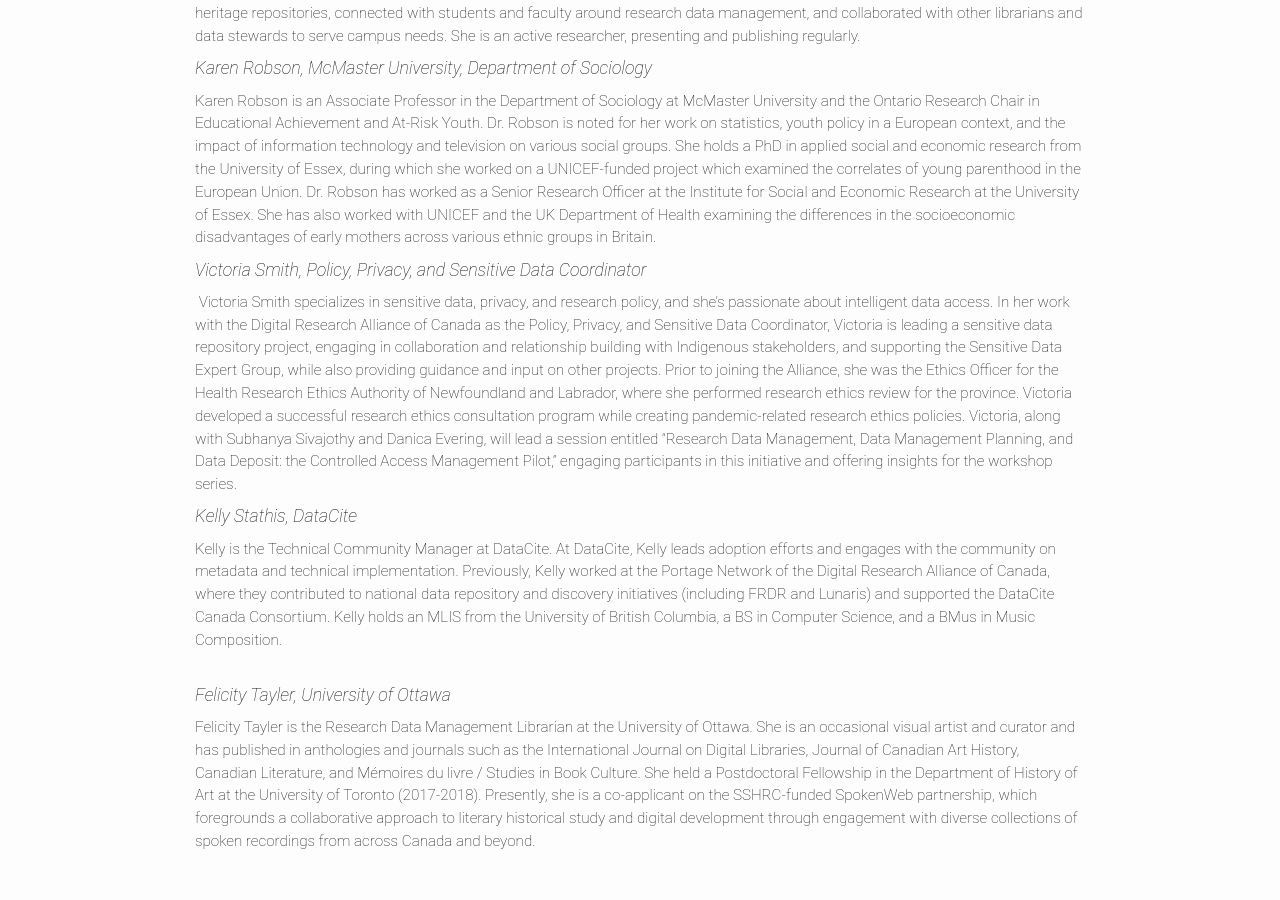
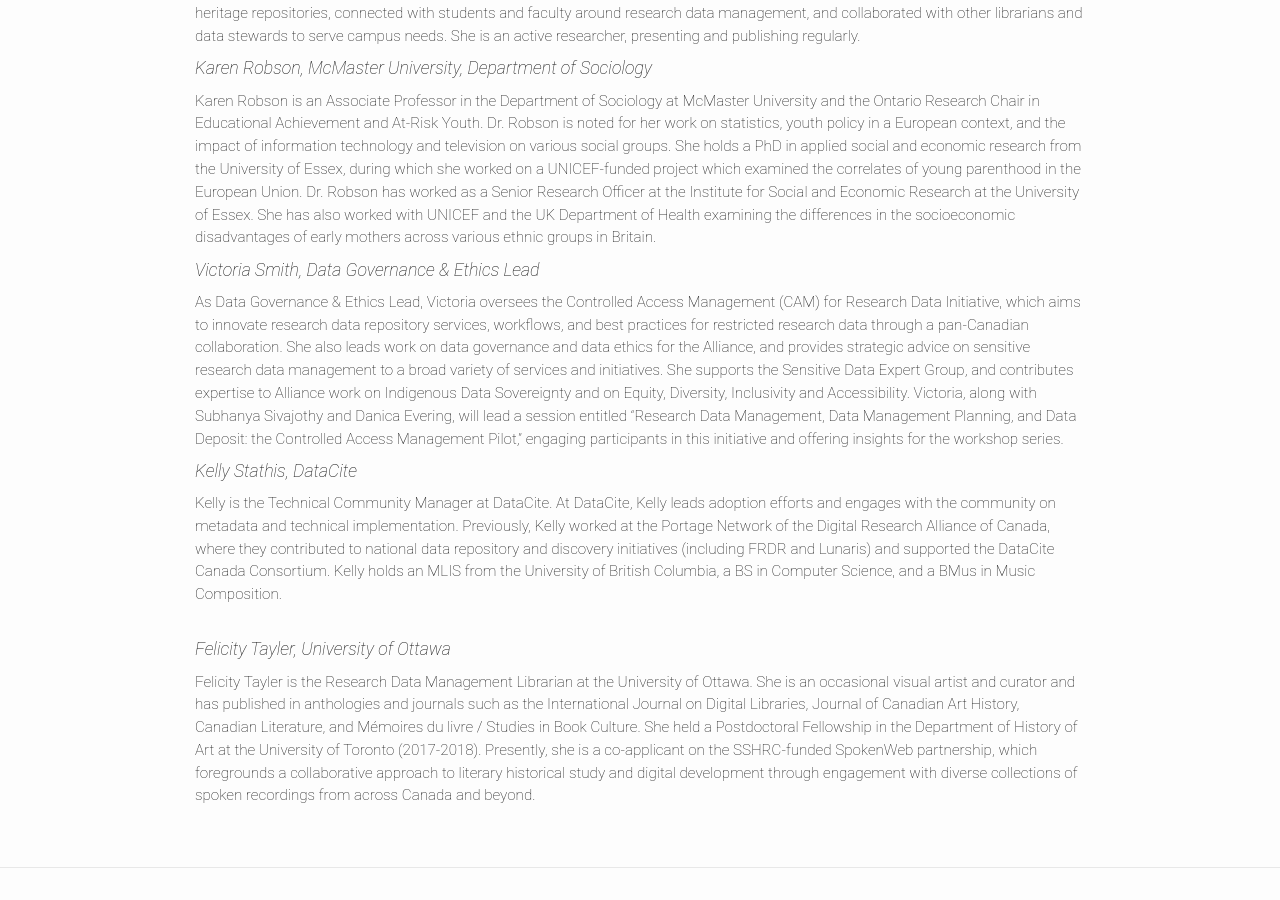
Before and after one commit to Community-Data-Toolkits-Workshop/CDTW, a Jekyll site: the page built from presenters.md, in a window 1280 px wide and 900 px high, scrolled down 2240 px. Built offline with Jekyll 4.4.1, drawn with Linux system fonts in a browser that asks for light colours.

Commit message:
Update Victoria Smith bio.md

```diff
--- a/presenters.md
+++ b/presenters.md
@@ -40,8 +40,8 @@
 ### Karen Robson, McMaster University, Department of Sociology
 Karen Robson is an Associate Professor in the Department of Sociology at McMaster University and the Ontario Research Chair in Educational Achievement and At-Risk Youth. Dr. Robson is noted for her work on statistics, youth policy in a European context, and the impact of information technology and television on various social groups. She holds a PhD in applied social and economic research from the University of Essex, during which she worked on a UNICEF-funded project which examined the correlates of young parenthood in the European Union. Dr. Robson has worked as a Senior Research Officer at the Institute for Social and Economic Research at the University of Essex. She has also worked with UNICEF and the UK Department of Health examining the differences in the socioeconomic disadvantages of early mothers across various ethnic groups in Britain.
 
-### Victoria Smith, Policy, Privacy, and Sensitive Data Coordinator
- Victoria Smith specializes in sensitive data, privacy, and research policy, and she’s passionate about intelligent data access. In her work with the Digital Research Alliance of Canada as the Policy, Privacy, and Sensitive Data Coordinator, Victoria is leading a sensitive data repository project, engaging in collaboration and relationship building with Indigenous stakeholders, and supporting the Sensitive Data Expert Group, while also providing guidance and input on other projects. Prior to joining the Alliance, she was the Ethics Officer for the Health Research Ethics Authority of Newfoundland and Labrador, where she performed research ethics review for the province. Victoria developed a successful research ethics consultation program while creating pandemic-related research ethics policies. Victoria, along with Subhanya Sivajothy and Danica Evering, will lead a session entitled “Research Data Management, Data Management Planning, and Data Deposit: the Controlled Access Management Pilot,” engaging participants in this initiative and offering insights for the workshop series.
+### Victoria Smith, Data Governance & Ethics Lead
+As Data Governance & Ethics Lead, Victoria oversees the Controlled Access Management (CAM) for Research Data Initiative, which aims to innovate research data repository services, workflows, and best practices for restricted research data through a pan-Canadian collaboration. She also leads work on data governance and data ethics for the Alliance, and provides strategic advice on sensitive research data management to a broad variety of services and initiatives. She supports the Sensitive Data Expert Group, and contributes expertise to Alliance work on Indigenous Data Sovereignty and on Equity, Diversity, Inclusivity and Accessibility. Victoria, along with Subhanya Sivajothy and Danica Evering, will lead a session entitled “Research Data Management, Data Management Planning, and Data Deposit: the Controlled Access Management Pilot,” engaging participants in this initiative and offering insights for the workshop series.
 
 ### Kelly Stathis, DataCite
 Kelly is the Technical Community Manager at DataCite. At DataCite, Kelly leads adoption efforts and engages with the community on metadata and technical implementation. Previously, Kelly worked at the Portage Network of the Digital Research Alliance of Canada, where they contributed to national data repository and discovery initiatives (including FRDR and Lunaris) and supported the DataCite Canada Consortium. Kelly holds an MLIS from the University of British Columbia, a BS in Computer Science, and a BMus in Music Composition.
```
